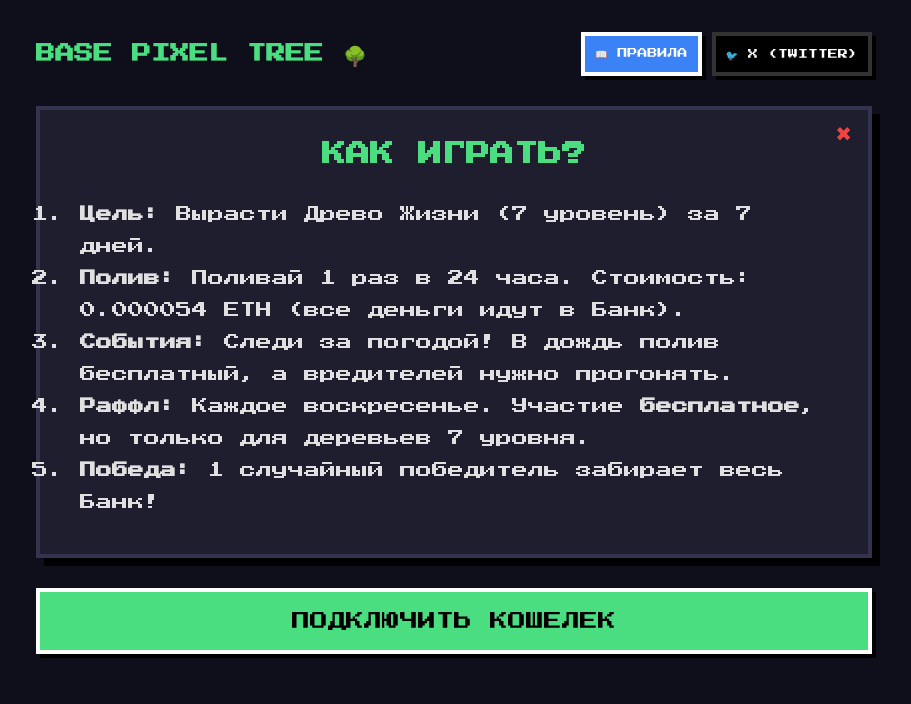
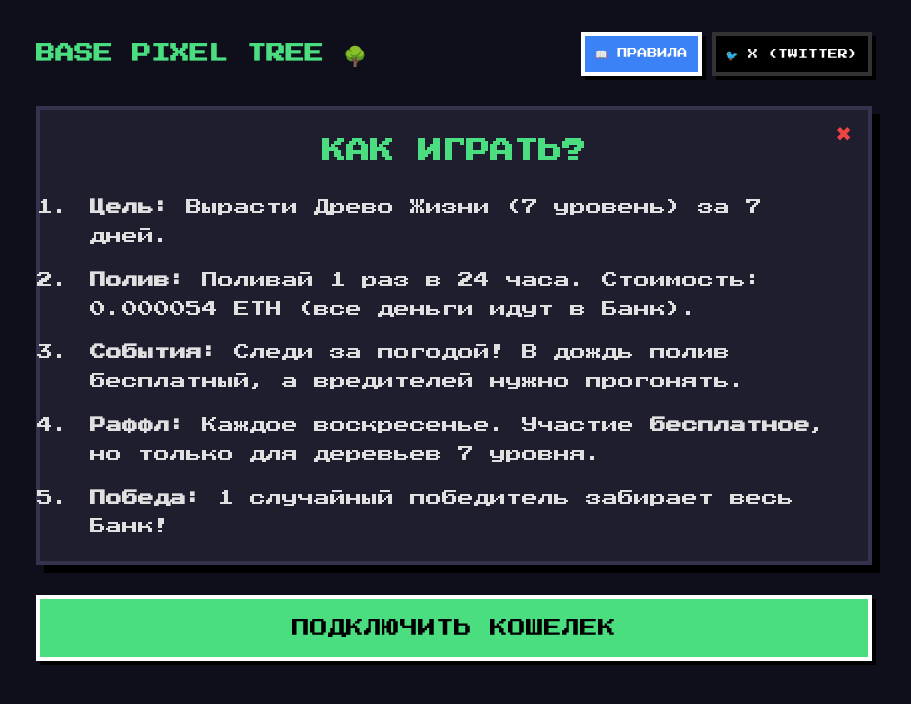
Before and after one commit to inscoreid/digital-garden, a React (Vite) app: page / in a window 1280 px wide. Shown: the top 704 px of the page, without its empty margins (186-1097 px from the left). Built offline with nearby package versions, Linux system fonts and the light colour scheme.

Commit message:
Welcome.tsx

```diff
--- a/src/components/Welcome.tsx
+++ b/src/components/Welcome.tsx
@@ -1,5 +1,5 @@
 export const Welcome = ({ onClose }: { onClose?: () => void }) => (
-  <div className="panel" style={{ textAlign: 'left', lineHeight: '2', position: 'relative' }}>
+  <div className="panel" style={{ textAlign: 'left', lineHeight: '1.8', position: 'relative' }}>
     {onClose && (
       <button
         onClick={onClose}
@@ -12,13 +12,23 @@ export const Welcome = ({ onClose }: { onClose?: () => void }) => (
         ✖
       </button>
     )}
-    <h2 style={{ textAlign: 'center', marginTop: '0' }}>Как играть?</h2>
-    <ol style={{ paddingLeft: '20px' }}>
-      <li><strong>Цель:</strong> Вырасти Древо Жизни (7 уровень) за 7 дней.</li>
-      <li><strong>Полив:</strong> Поливай 1 раз в 24 часа. Стоимость: 0.000054 ETH (все деньги идут в Банк).</li>
-      <li><strong>События:</strong> Следи за погодой! В дождь полив бесплатный, а вредителей нужно прогонять.</li>
-      <li><strong>Раффл:</strong> Каждое воскресенье. Участие <strong>бесплатное</strong>, но только для деревьев 7 уровня.</li>
-      <li><strong>Победа:</strong> 1 случайный победитель забирает весь Банк!</li>
+    <h2 style={{ textAlign: 'center', marginTop: '0', marginBottom: '20px' }}>Как играть?</h2>
+    <ol style={{ paddingLeft: '25px', margin: 0 }}>
+      <li style={{ marginBottom: '15px', paddingLeft: '5px' }}>
+        <strong>Цель:</strong> Вырасти Древо Жизни (7 уровень) за 7 дней.
+      </li>
+      <li style={{ marginBottom: '15px', paddingLeft: '5px' }}>
+        <strong>Полив:</strong> Поливай 1 раз в 24 часа. Стоимость: 0.000054 ETH (все деньги идут в Банк).
+      </li>
+      <li style={{ marginBottom: '15px', paddingLeft: '5px' }}>
+        <strong>События:</strong> Следи за погодой! В дождь полив бесплатный, а вредителей нужно прогонять.
+      </li>
+      <li style={{ marginBottom: '15px', paddingLeft: '5px' }}>
+        <strong>Раффл:</strong> Каждое воскресенье. Участие <strong>бесплатное</strong>, но только для деревьев 7 уровня.
+      </li>
+      <li style={{ paddingLeft: '5px' }}>
+        <strong>Победа:</strong> 1 случайный победитель забирает весь Банк!
+      </li>
     </ol>
   </div>
 );
```
